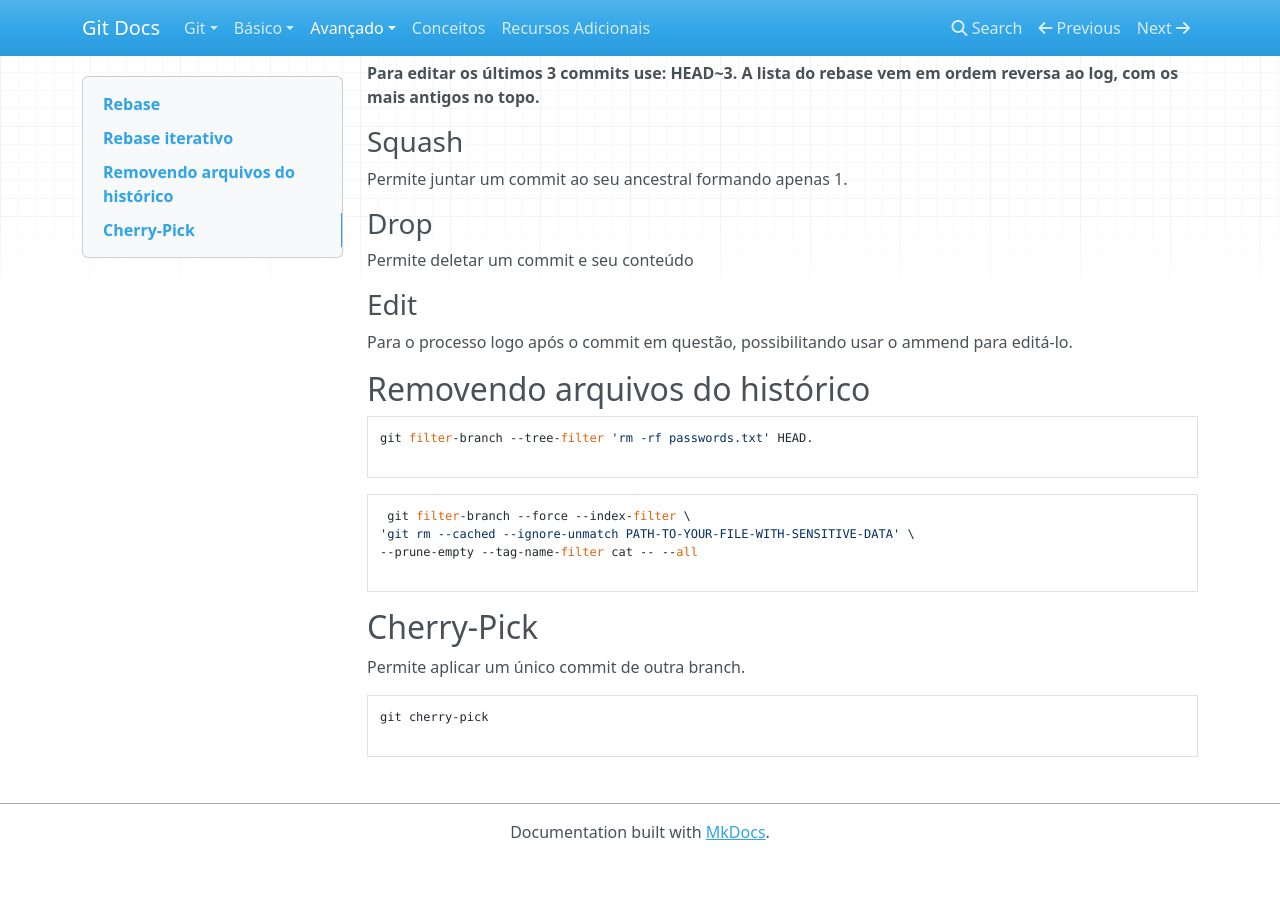
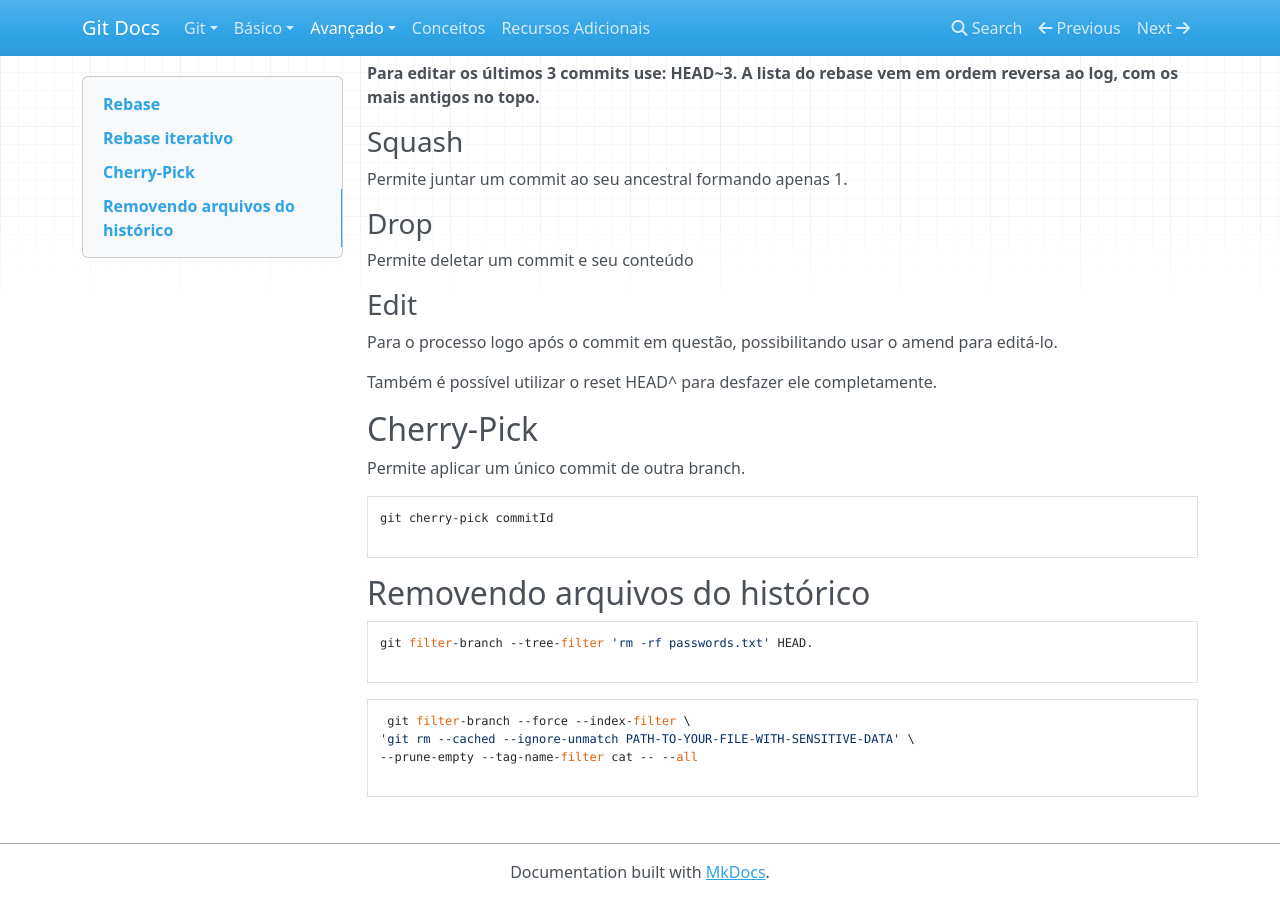
Before and after one commit to jeanCarloMachado/git_course, an MkDocs documentation site: the page built from docs/reescrevendo-historico.md, in a window 1280 px wide and 900 px high, scrolled down 1501 px. Built offline with MkDocs 1.6.1, drawn with Linux system fonts in a browser that asks for light colours; nearby versions of some CDN libraries; old or Windows-style settings are respelled for this version of MkDocs; before the commit the page ends 2361 px from its top, so only the background shows below that.

Commit message:
improvements

````diff
--- a/docs/reescrevendo-historico.md
+++ b/docs/reescrevendo-historico.md
@@ -133,7 +133,21 @@ Permite deletar um commit e seu conteúdo
 ### Edit
 
 Para o processo logo após o commit em questão, possibilitando usar
-o ammend para editá-lo.
+o amend para editá-lo.
+
+Também é possível utilizar o reset HEAD^ para desfazer ele
+completamente.
+
+
+Cherry-Pick
+-----------
+
+Permite aplicar um único commit de outra branch.
+
+```
+git cherry-pick commitId
+
+```
 
 Removendo arquivos do histórico
 -------------------------------
@@ -149,13 +163,3 @@ git filter-branch --tree-filter 'rm -rf passwords.txt' HEAD.
 --prune-empty --tag-name-filter cat -- --all
 
 ```
-
-Cherry-Pick
------------
-
-Permite aplicar um único commit de outra branch.
-
-```
-git cherry-pick
-
-```
````
Also changed, not shown: docs/exercicios.md (+2 -0 lines), docs/merges.md (+10 -0 lines).
